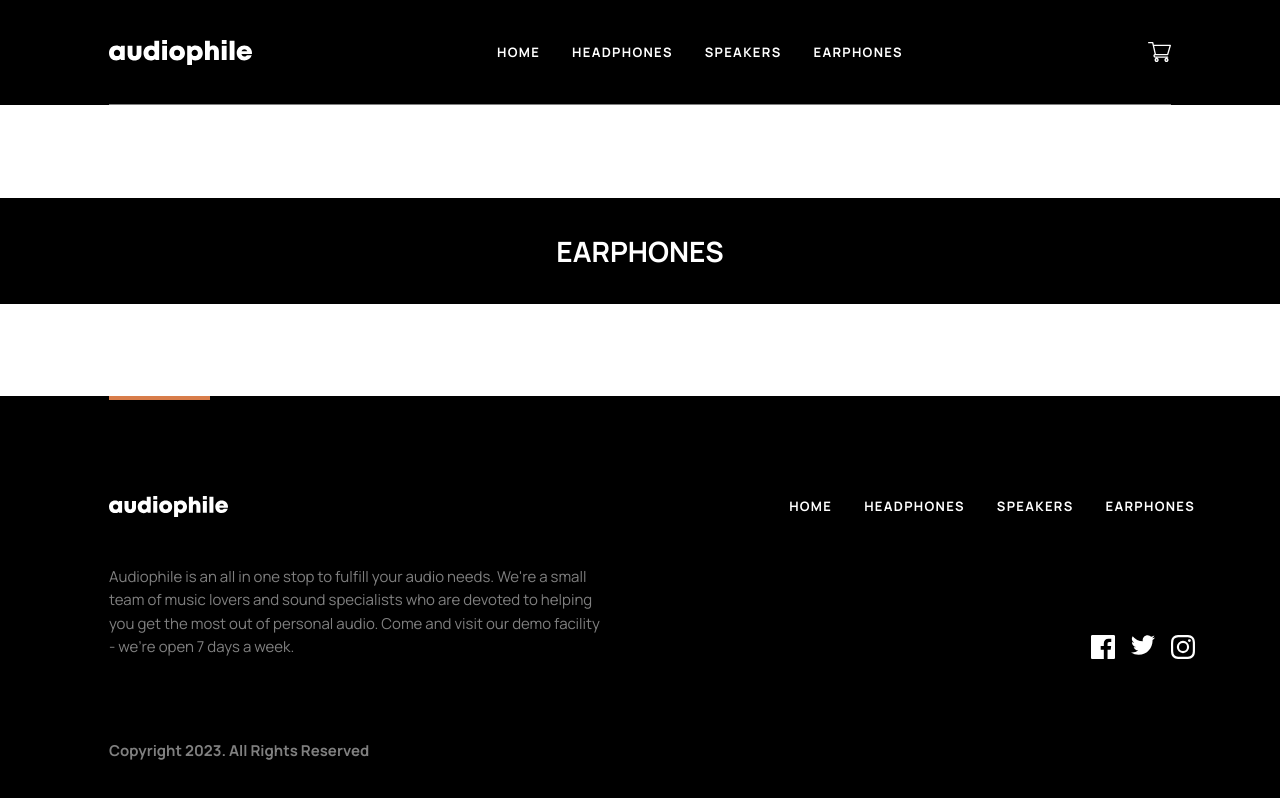
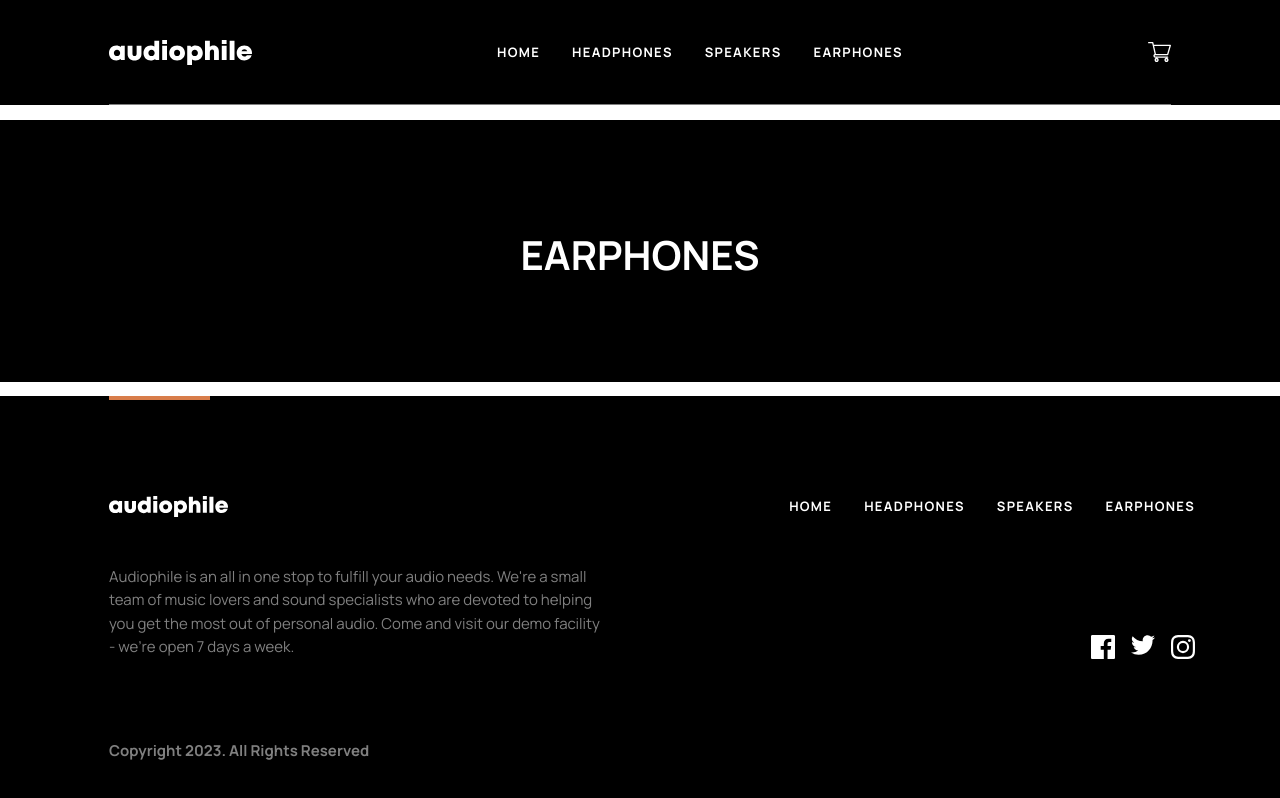
Before and after one commit to Jschles1/audiophile, a Next.js app: page /earphones in a window 1280 px wide. Built offline with nearby package versions, Linux system fonts and the light colour scheme.

Commit message:
Finish category header

```diff
--- a/src/app/(shopping)/[categoryName]/category-header.tsx
+++ b/src/app/(shopping)/[categoryName]/category-header.tsx
@@ -4,7 +4,7 @@ export default function CategoryHeader({
   categoryName: string;
 }) {
   return (
-    <h1 className="bg-black text-white uppercase text-center font-bold text-[1.75rem] py-8">
+    <h1 className="bg-black text-white uppercase text-center font-bold text-[1.75rem] md:text-[2.5rem] py-8 md:pt-[6.563rem] md:pb-[6.063rem]">
       {categoryName}
     </h1>
   );
```
